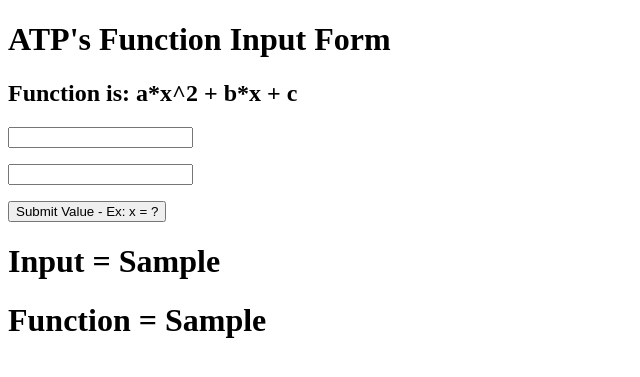
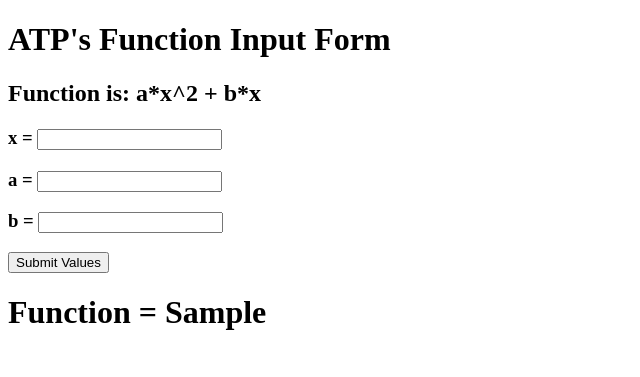
Before and after one commit to BisQuser198/MathProj.s, a Django app: template function/templates/function.html in a window 1280 px wide. Shown: the top 377 px of the page, without its empty margins (0-640 px from the left). Run offline with Django 5.2, Linux system fonts and the light colour scheme; the template is opened without the code that fills it: most values are stand-ins (such as "Sample title", 1, 10 or a date in 2020).

Commit message:
multiple user input & rem prev F.

```diff
--- a/function/templates/function.html
+++ b/function/templates/function.html
@@ -7,27 +7,25 @@
 </head>
 <body>
     <h1>ATP's Function Input Form</h1>
-    <h2>Function is: a*x^2 + b*x + c </h2>
+    <h2>Function is: a*x^2 + b*x </h2>
 
     <form action="" method="get">
-    <input type="text" name="user_input" id=""><br>
-    <p><input type="text" name="user_input2" id=""></p>
-    <input type="submit" value="Submit Value - Ex: x = ?">
-
-
-    <!-- <input type="submit" value="Submit a Function - Ex: x^2 + 2x + 1"> -->
+    <p><h3>x = <input type="text" name="user_input" id=""></h3></p>
+    <p><h3>a = <input type="text" name="user_input2" id=""></h3></p>
+    <p><h3>b = <input type="text" name="user_input3" id=""></h3></p>
+    <input type="submit" value="Submit Values">
 
 </form>
 {% comment %} form needs to close after input {% endcomment %}
-    {% if user_input %}
-    <h1>Input = {{user_input}}</h1>
-    {% endif %}
-{% comment %} ïf user_input, then display user_input {% endcomment %}
 {% comment %} if html, then TAB works else Django Template {% endcomment %}
 
 {% if value_of_F %}
     <h1>Function = {{value_of_F}}</h1>
     {% endif %}
 
+{% if previous_value_of_F %}
+    <h2>Previous Function = {{previous_value_of_F}}</h2>
+{% endif %}
+
 </body>
 </html>
```
Also changed, not shown: function/views.py (+26 -8 lines), db.sqlite3.
